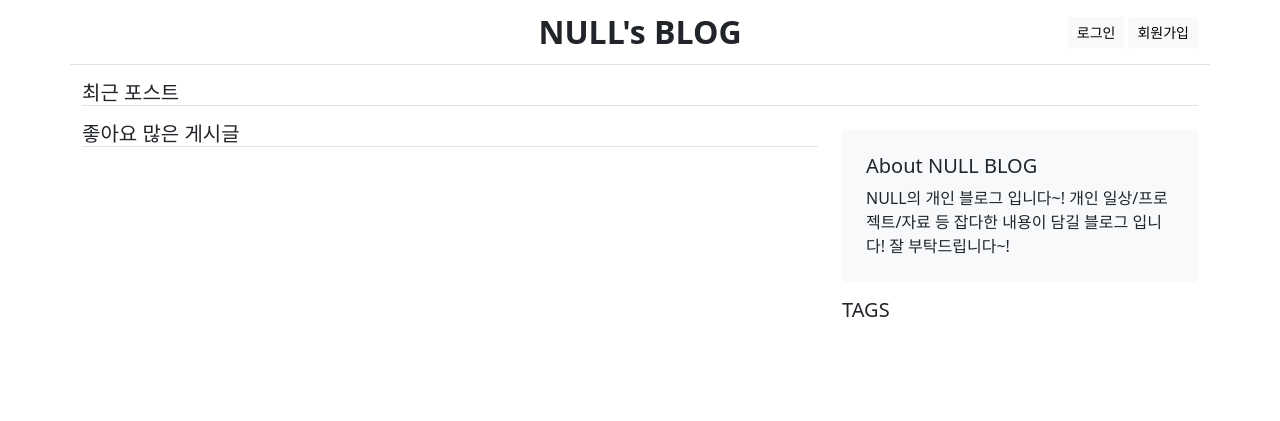
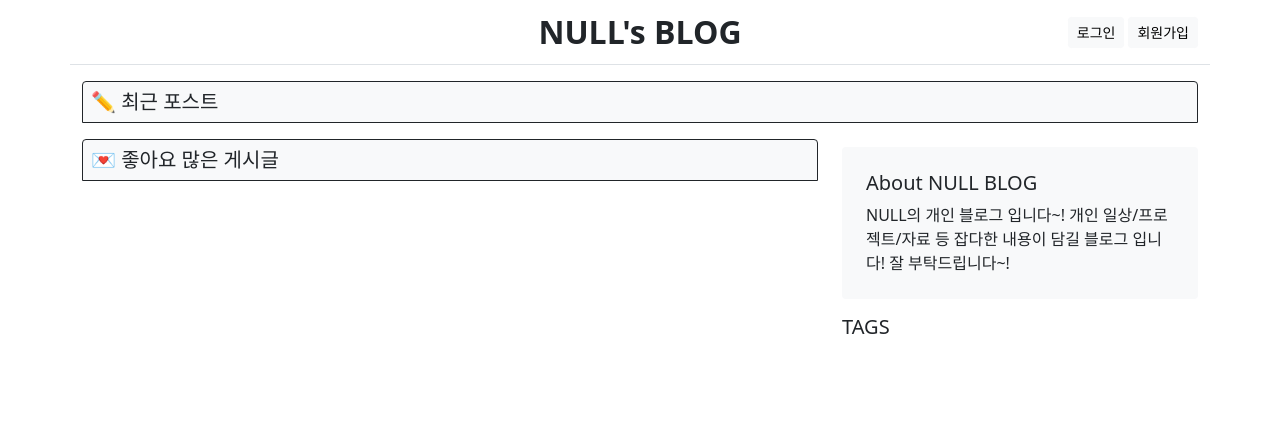
Before and after one commit to cwadven/NULL_BLOG_2021, a Django app: page / in a window 1280 px wide. Shown: the top 421 px of the page. Run offline with Django 3.2, Linux system fonts and the light colour scheme; data that the repository does not hold is empty; some libraries are stand-ins or nearby versions.

Commit message:
home.html design modify

```diff
--- a/board/templates/board/home.html
+++ b/board/templates/board/home.html
@@ -19,7 +19,7 @@
 
 {% block top %}
 <!-- 최근 포스트 -->
-<h5 class="border-bottom">최근 포스트</h5>
+<h5 class="rounded-top border border-dark bg-light p-2">✏ 최근 포스트</h5>
 <div class="row g-2">
     {% for post in recent_posts %}
     <div class="col-12 col-sm-12 col-md-6 col-lg-6 col-xl-6">
@@ -49,7 +49,7 @@
 
 {% block middle_left %}
 <!-- 제목 내용 -->
-<h5 class="border-bottom">좋아요 많은 게시글</h5>
+<h5 class="rounded-top border border-dark bg-light p-2">💌 좋아요 많은 게시글</h5>
 <!-- 내용 부분만 -->
 <!-- 3개 정도? -->
 <!-- 글 제목 -->
```
